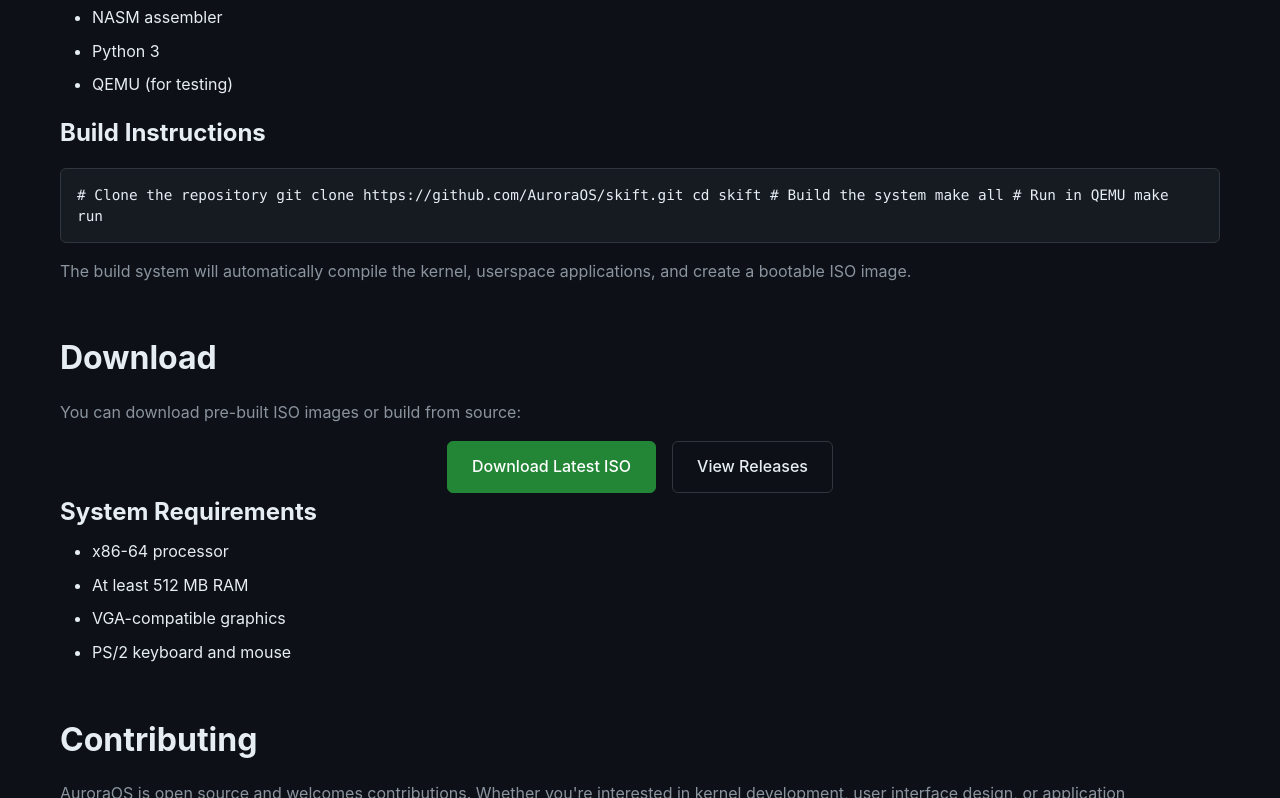
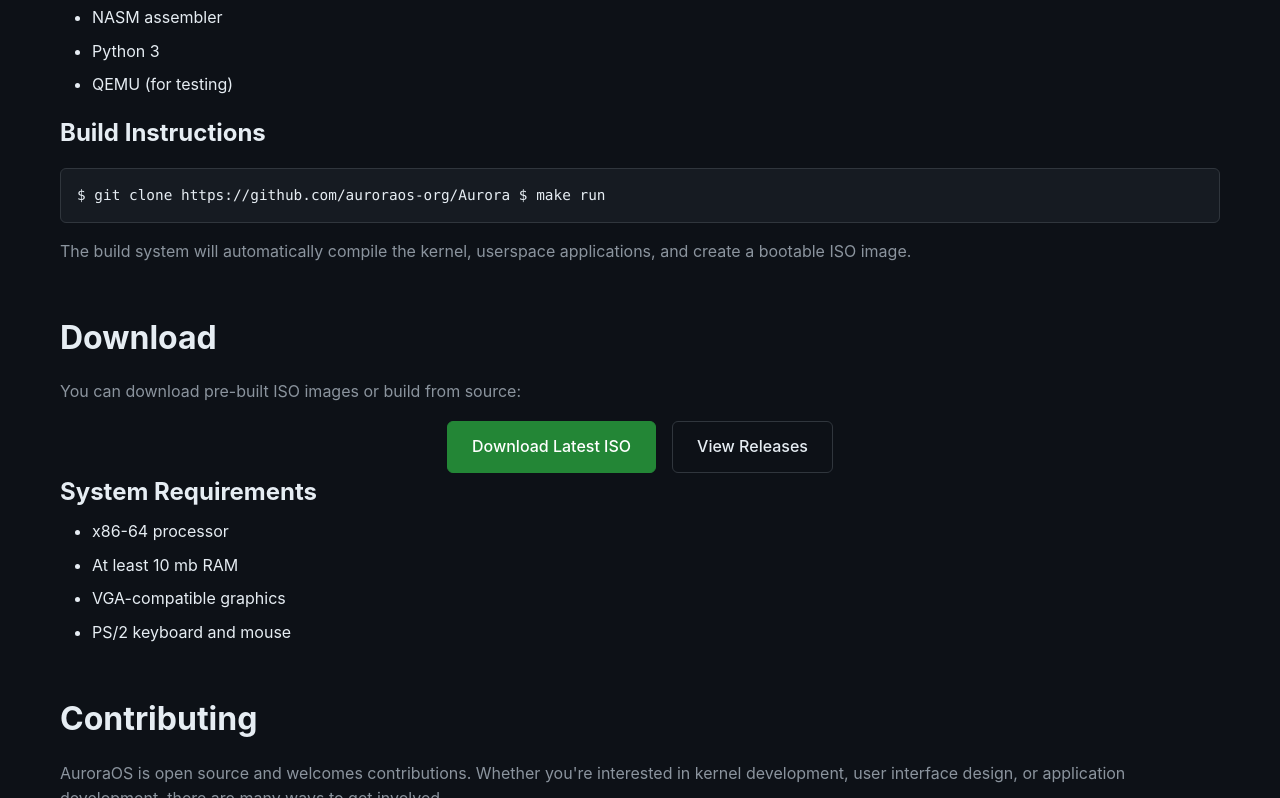
Before and after one commit to auroraos-org/auroraos-org.github.io, a plain HTML site: page index.html in a window 1280 px wide. Shown: the part 1935-2733 px from the top of the page. Drawn offline with Linux system fonts and the light colour scheme.

Commit message:
Fixed stuff

```diff
--- a/index.html
+++ b/index.html
@@ -334,7 +334,7 @@
                         <li><a href="#screenshots">Screenshots</a></li>
                         <li><a href="#building">Building</a></li>
                         <li><a href="#download">Download</a></li>
-                        <li><a href="https://github.com/AuroraOS/skift">GitHub</a></li>
+                        <li><a href="https://github.com/auroraos-org/Aurora">GitHub</a></li>
                     </ul>
                 </nav>
             </div>
@@ -347,7 +347,7 @@
             <p>A simple, handmade operating system with a graphical user interface.</p>
             <div class="buttons">
                 <a href="#download" class="btn btn-primary">Download</a>
-                <a href="https://github.com/AuroraOS/skift" class="btn btn-secondary">View on GitHub</a>
+                <a href="https://github.com/auroraos-org/Aurora" class="btn btn-secondary">View on GitHub</a>
             </div>
         </div>
     </section>
@@ -357,23 +357,23 @@
             <section id="about" class="section">
                 <h2>About</h2>
                 <p>AuroraOS is a hobby operating system built from scratch with a focus on simplicity and modern design. It features a custom kernel, userspace, and a beautiful graphical interface.</p>
-                <p>The project is written primarily in C++ and aims to be a learning platform for operating system development while maintaining clean, readable code.</p>
+                <p>The project is written primarily in C and aims to be a learning platform for operating system development while maintaining clean, readable code.</p>
             </section>
 
             <section id="features" class="section">
                 <h2>Features</h2>
                 <div class="features-grid">
                     <div class="feature-item">
-                        <h4>Modern UI</h4>
-                        <p>Clean, modern graphical user interface with window management and desktop environment.</p>
+                        <h4>Glacies Desktop Enviroment</h4>
+                        <p>Clean, modern graphical user interface.</p>
                     </div>
                     <div class="feature-item">
                         <h4>Custom Kernel</h4>
                         <p>Lightweight kernel with memory management, process scheduling, and device drivers.</p>
                     </div>
                     <div class="feature-item">
-                        <h4>C++ Runtime</h4>
-                        <p>Full C++ standard library implementation with modern language features.</p>
+                        <h4>C Runtime</h4>
+                        <p>Big C standard library implementation with modern language features.</p>
                     </div>
                     <div class="feature-item">
                         <h4>File System</h4>
@@ -416,15 +416,9 @@
 
                 <h3>Build Instructions</h3>
                 <div class="code-block">
-# Clone the repository
-git clone https://github.com/AuroraOS/skift.git
-cd skift
+                $ git clone https://github.com/auroraos-org/Aurora
+                $ make run
 
-# Build the system
-make all
-
-# Run in QEMU
-make run
                 </div>
 
                 <p>The build system will automatically compile the kernel, userspace applications, and create a bootable ISO image.</p>
@@ -436,13 +430,13 @@ make run
 
                 <div class="buttons">
                     <a href="#" class="btn btn-primary">Download Latest ISO</a>
-                    <a href="https://github.com/AuroraOS/skift/releases" class="btn btn-secondary">View Releases</a>
+                    <a href="https://github.com/auroraos-org/Aurora/releases" class="btn btn-secondary">View Releases</a>
                 </div>
 
                 <h3>System Requirements</h3>
                 <ul>
                     <li>x86-64 processor</li>
-                    <li>At least 512 MB RAM</li>
+                    <li>At least 10 mb RAM</li>
                     <li>VGA-compatible graphics</li>
                     <li>PS/2 keyboard and mouse</li>
                 </ul>
@@ -452,7 +446,7 @@ make run
                 <h2>Contributing</h2>
                 <p>AuroraOS is open source and welcomes contributions. Whether you're interested in kernel development, user interface design, or application development, there are many ways to get involved.</p>
 
-                <p>Check out the <a href="https://github.com/AuroraOS/skift">GitHub repository</a> to:</p>
+                <p>Check out the <a href="https://github.com/auroraos-org/Aurora">GitHub repository</a> to:</p>
                 <ul>
                     <li>Report bugs and issues</li>
                     <li>Submit pull requests</li>
@@ -466,7 +460,7 @@ make run
     <footer>
         <div class="container">
             <div class="footer-links">
-                <a href="https://github.com/AuroraOS/skift">GitHub</a>
+                <a href="https://github.com/auroraos-org/Aurora">GitHub</a>
                 <a href="#">Documentation</a>
                 <a href="#">Discord</a>
                 <a href="#">License</a>
```
